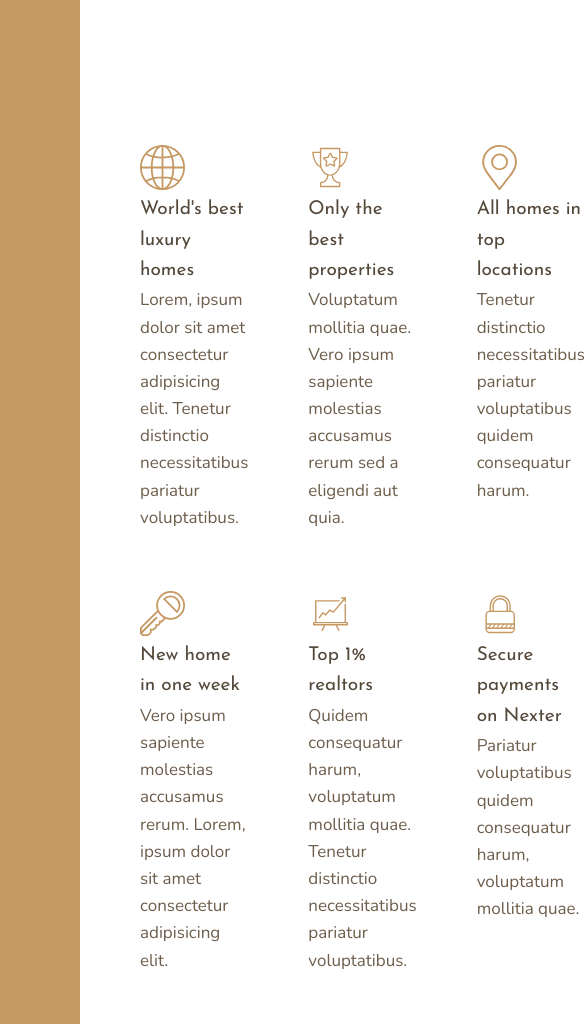
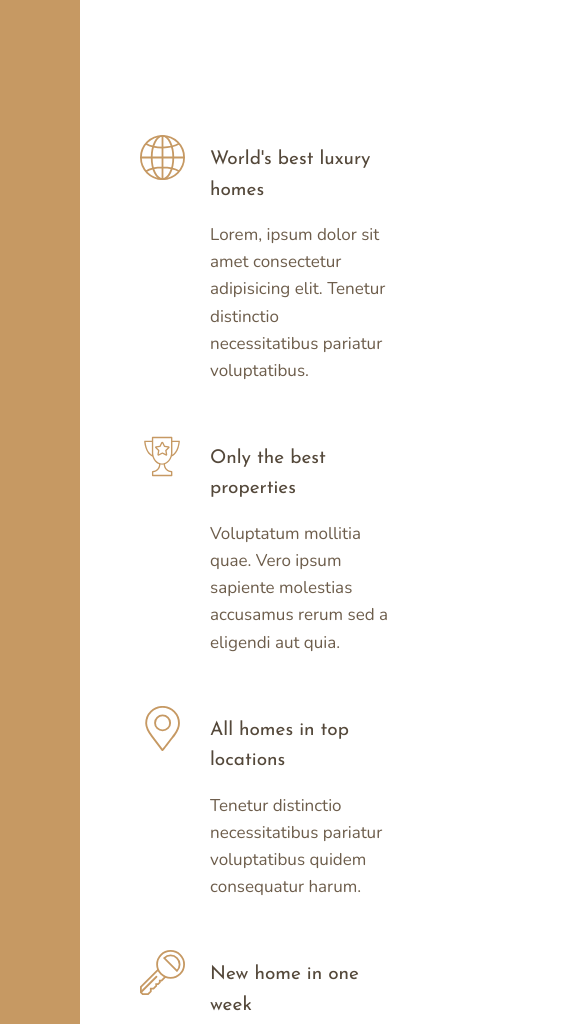
Before and after one commit to Nessvah/nexter, a website: page index.html in a window 390 px wide. Shown: the part 680-1704 px from the top of the page, 585 px wide, since content can reach past the window. Drawn offline with nearby package versions, Linux system fonts and the light colour scheme.

Commit message:
made section features responsive with autofit and minmax function

```diff
--- a/sass/_features.scss
+++ b/sass/_features.scss
@@ -4,17 +4,32 @@
 
   display: grid; //makes the grid item to be a grid container as well
   // 2 by 3 grid
-  grid-template-columns: repeat(
+  /*grid-template-columns: repeat(
     3,
     1fr
-  ); //dont need to specify rows because they will be automatically created (implicit)
+  ); dont need to specify rows because they will be automatically created (implicit)*/
+
+  //make it responsive without media query
+  grid-template-columns: repeat(auto-fit, minmax(25rem, 1fr));
   gap: 6rem;
 }
 
 .feature {
+  // 2 by 2 grid
+  display: grid;
+  grid-template-columns: min-content 1fr;
+  row-gap: 1.5rem;
+  column-gap: 2.5rem;
+  align-items: start;
+
   &__icon {
     width: 4.5rem;
     height: 4.5rem;
+    // grid-row: 1/ -1; (-1 means end of explicit grid so it doesnt applies to implicit grids)
+    grid-row: 1 / span 2;
+
+    //move the icon a bit to the top to center with text
+    transform: translateY(-1rem);
   }
 
   &__text {
```
Also changed, not shown: css/main.css, 1 other file.
